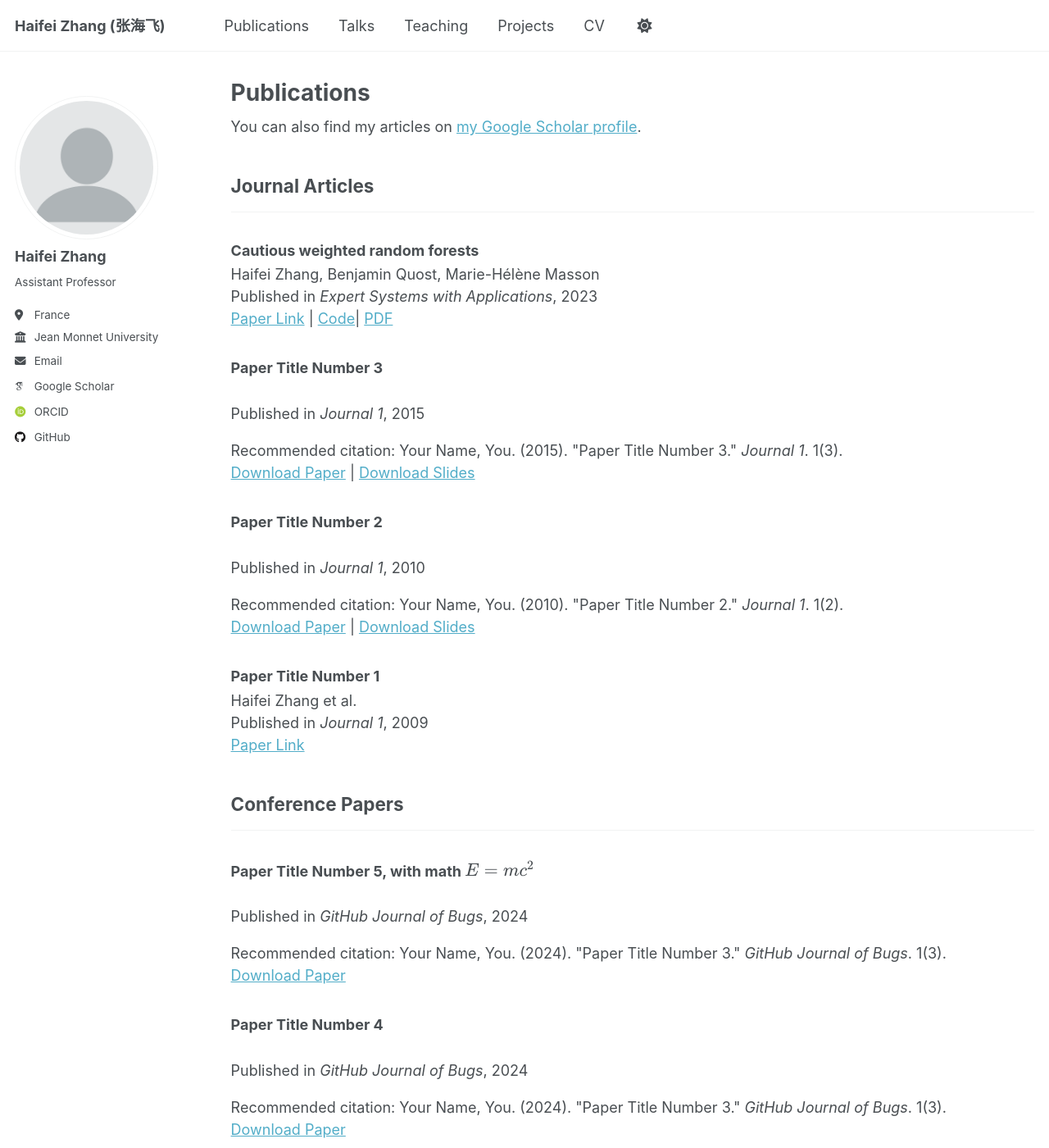
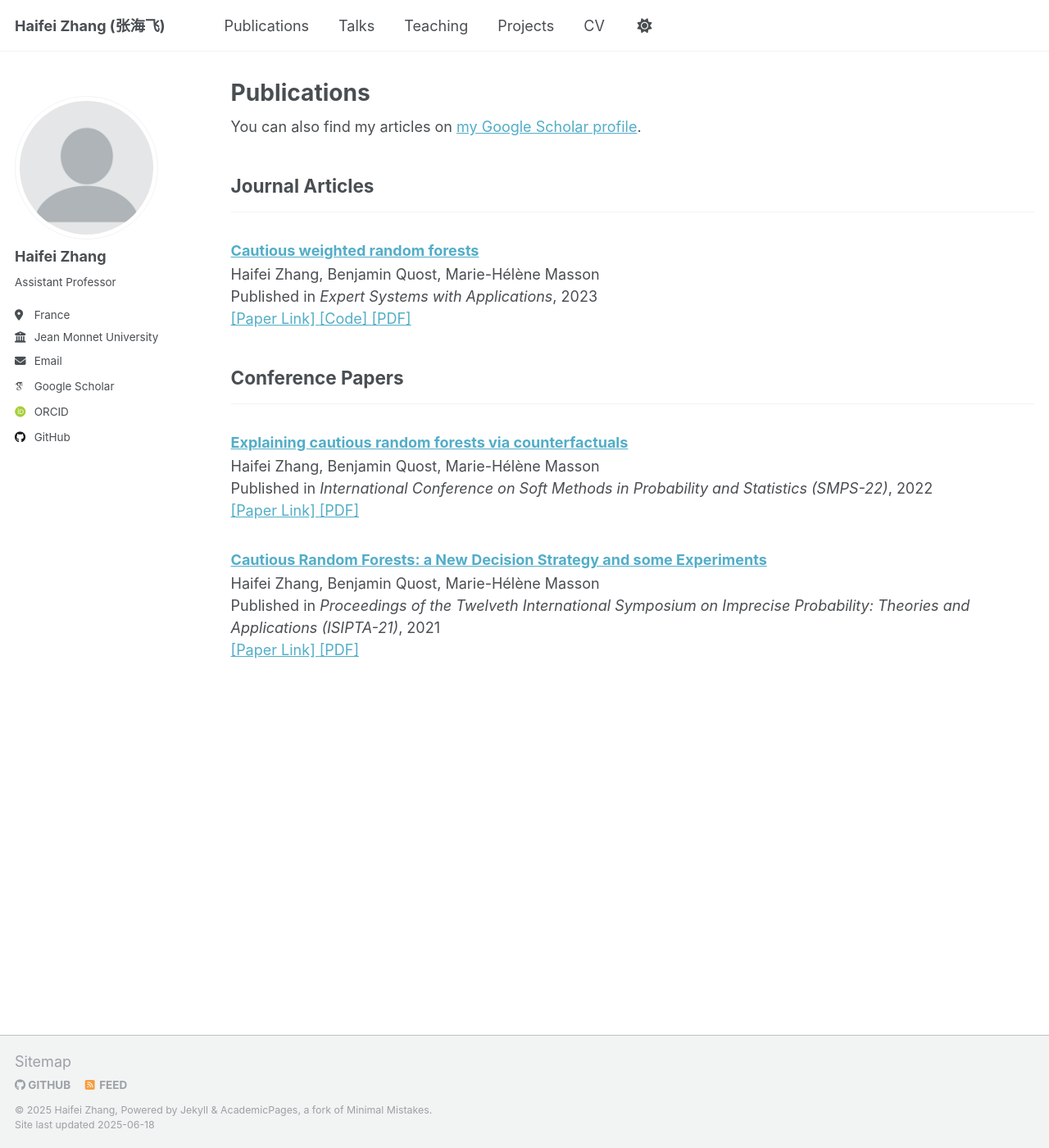
Before and after one commit to Haifei-ZHANG/Haifei-ZHANG.github.io, a Jekyll site: the page built from _pages/publications.html, in a window 1280 px wide and 1400 px high. Shown: the whole window at 82% size. Built offline with Jekyll 4.4.1, drawn with Linux system fonts in a browser that asks for light colours; some web fonts are replaced; some of the changed text lies outside the part shown.

Commit message:
update papers2

```diff
--- a/_includes/archive-single.html
+++ b/_includes/archive-single.html
@@ -27,12 +27,12 @@
     {% endif %}
 
     <h3 class="archive__item-title" itemprop="headline">
-      <!-- {% if post.link %}
+      {% if post.link %}
         <a href="{{ post.link }}">{{ title }}</a> <a href="{{ base_path }}{{ post.url }}" rel="permalink"><i class="fa fa-link" aria-hidden="true" title="permalink"></i><span class="sr-only">Permalink</span></a>
       {% else %}
         <a href="{{ base_path }}{{ post.url }}" rel="permalink">{{ title }}</a>
-      {% endif %} -->
-      {{ title }}
+      {% endif %}
+      <!-- {{ title }} -->
     </h3>
 
     {% if post.read_time %}
@@ -71,13 +71,13 @@
     {% elsif post.citation %}
       <p>Recommended citation: {{ post.citation }}</p>
       {% elsif post.paperurl and post.codeurl and post.pdfurl %}
-      <p style="margin: 0;"><a href=" {{ post.paperurl }} ">Paper Link</a> | <a href="{{ post.codeurl }}">Code</a>| <a href="{{ post.pdfurl }}">PDF</a></p>
+      <p style="margin: 0;"><a href=" {{ post.paperurl }} ">[Paper Link] </a> <a href="{{ post.codeurl }}"> [Code] </a> <a href="{{ post.pdfurl }}">[PDF]</a></p>
     {% elsif post.paperurl and post.pdfurl %}
-      <p style="margin: 0;"><a href=" {{ post.paperurl }} ">Paper Link</a> | <a href="{{ post.pdfurl }}">PDF</a></p>
+      <p style="margin: 0;"><a href=" {{ post.paperurl }} ">[Paper Link] </a> <a href="{{ post.pdfurl }}"> [PDF] </a></p>
     {% elsif post.paperurl and post.codeurl %}
-      <p style="margin: 0;"><a href=" {{ post.paperurl }} ">Paper Link</a> | <a href="{{ post.codeurl }}">Code</a></p>
+      <p style="margin: 0;"><a href=" {{ post.paperurl }} ">[Paper Link] </a> <a href="{{ post.codeurl }}"> [Code] </a></p>
     {% elsif post.paperurl %}
-      <p style="margin: 0;"><a href=" {{ post.paperurl }} ">Paper Link</a></p>
+      <p style="margin: 0;"><a href=" {{ post.paperurl }} ">[Paper Link]</a></p>
     {% endif %}
 
   </article>
--- a/_publications/2009-10-01-paper-title-number-1.md
+++ /dev/null
@@ -1,15 +0,0 @@
----
-title: "Paper Title Number 1"
-collection: publications
-category: manuscripts
-permalink: /publication/2009-10-01-paper-title-number-1
-# excerpt: 'This paper is about the number 1. The number 2 is left for future work.'
-authors: "Haifei Zhang et al."
-date: 2009-10-01
-venue: 'Journal 1'
-slidesurl: 'http://academicpages.github.io/files/slides1.pdf'
-paperurl: 'http://academicpages.github.io/files/paper1.pdf'
-bibtexurl: 'http://academicpages.github.io/files/bibtex1.bib'
-# citation: 'Your Name, You. (2009). &quot;Paper Title Number 1.&quot; <i>Journal 1</i>. 1(1).'
----
-The contents above will be part of a list of publications, if the user clicks the link for the publication than the contents of section will be rendered as a full page, allowing you to provide more information about the paper for the reader. When publications are displayed as a single page, the contents of the above "citation" field will automatically be included below this section in a smaller font.
--- a/_publications/2010-10-01-paper-title-number-2.md
+++ /dev/null
@@ -1,14 +0,0 @@
----
-title: "Paper Title Number 2"
-collection: publications
-category: manuscripts
-permalink: /publication/2010-10-01-paper-title-number-2
-excerpt: 'This paper is about the number 2. The number 3 is left for future work.'
-date: 2010-10-01
-venue: 'Journal 1'
-slidesurl: 'http://academicpages.github.io/files/slides2.pdf'
-paperurl: 'http://academicpages.github.io/files/paper2.pdf'
-citation: 'Your Name, You. (2010). &quot;Paper Title Number 2.&quot; <i>Journal 1</i>. 1(2).'
----
-
-The contents above will be part of a list of publications, if the user clicks the link for the publication than the contents of section will be rendered as a full page, allowing you to provide more information about the paper for the reader. When publications are displayed as a single page, the contents of the above "citation" field will automatically be included below this section in a smaller font.
--- a/_publications/2015-10-01-paper-title-number-3.md
+++ /dev/null
@@ -1,14 +0,0 @@
----
-title: "Paper Title Number 3"
-collection: publications
-category: manuscripts
-permalink: /publication/2015-10-01-paper-title-number-3
-excerpt: 'This paper is about the number 3. The number 4 is left for future work.'
-date: 2015-10-01
-venue: 'Journal 1'
-slidesurl: 'http://academicpages.github.io/files/slides3.pdf'
-paperurl: 'http://academicpages.github.io/files/paper3.pdf'
-citation: 'Your Name, You. (2015). &quot;Paper Title Number 3.&quot; <i>Journal 1</i>. 1(3).'
----
-
-The contents above will be part of a list of publications, if the user clicks the link for the publication than the contents of section will be rendered as a full page, allowing you to provide more information about the paper for the reader. When publications are displayed as a single page, the contents of the above "citation" field will automatically be included below this section in a smaller font.
--- a/_publications/2021-08-18-ISIPTA-Cautious-random-forests.md
+++ b/_publications/2021-08-18-ISIPTA-Cautious-random-forests.md
@@ -4,6 +4,7 @@ collection: publications
 category: conferences
 permalink: /publication/2021-08-18-ISIPTA-Cautious-random-forests
 # excerpt: 'This paper is about a ...'
+authors: "Haifei Zhang, Benjamin Quost, Marie-Hélène Masson"
 date: 2021-08-18
 venue: 'Proceedings of the Twelveth International Symposium on Imprecise Probability: Theories and Applications (ISIPTA-21)'
 pdfurl: 'http://haifei-zhang.github.io/files/2021-08-18-ISIPTA-Cautious-random-forests.pdf'
--- a/_publications/2022-08-25-SMPS-Explaining-cautious-random-forests-via-counterfactuals.md
+++ b/_publications/2022-08-25-SMPS-Explaining-cautious-random-forests-via-counterfactuals.md
@@ -4,11 +4,11 @@ collection: publications
 category: conferences
 permalink: /publication/2022-08-25-SMPS-Explaining-cautious-random-forests-via-counterfactuals
 # excerpt: 'This paper is about a ...'
+authors: "Haifei Zhang, Benjamin Quost, Marie-Hélène Masson"
 date: 2022-08-25
 venue: 'International Conference on Soft Methods in Probability and Statistics (SMPS-22)'
-paperurl: 'http://haifei-zhang.github.io/files/2022-08-25-SMPS-Explaining-cautious-random-forests-via-counterfactuals'
-slidesurl: 'http://haifei-zhang.github.io/files/2022-08-25-SMPS-Explaining-cautious-random-forests-via-counterfactuals'
-link: 'https://doi.org/10.1007/978-3-031-15509-3_51'
+pdfurl: 'http://haifei-zhang.github.io/files/2022-08-25-SMPS-Explaining-cautious-random-forests-via-counterfactuals'
+paperurl: 'https://doi.org/10.1007/978-3-031-15509-3_51'
 # citation: 'Zhang, H., Quost, B., & Masson, M. H. (2022, August). Explaining cautious random forests via counterfactuals. In International Conference on Soft Methods in Probability and Statistics (pp. 390-397). Cham: Springer International Publishing.'
 ---
 
--- a/_publications/2025-06-08-paper-title-number-5.md
+++ /dev/null
@@ -1,13 +0,0 @@
----
-title: "Paper Title Number 5, with math $$E=mc^2$$"
-collection: publications
-category: conferences
-permalink: /publication/2024-02-17-paper-title-number-4
-excerpt: 'This paper is about a famous math equation, $$E=mc^2$$'
-date: 2024-02-17
-venue: 'GitHub Journal of Bugs'
-paperurl: 'http://academicpages.github.io/files/paper3.pdf'
-citation: 'Your Name, You. (2024). &quot;Paper Title Number 3.&quot; <i>GitHub Journal of Bugs</i>. 1(3).'
----
-
-Using [MathJax](https://www.mathjax.org/) in the description is supported - $$E=mc^2$$ - however, the use must be mindful that the default delimiters are `$$...$$` and `\\[...\\]` which differs from the `$...$` that is typically expected.
```
Also changed, not shown: _publications/2024-02-17-paper-title-number-4.md (deleted, +0 -13 lines).
